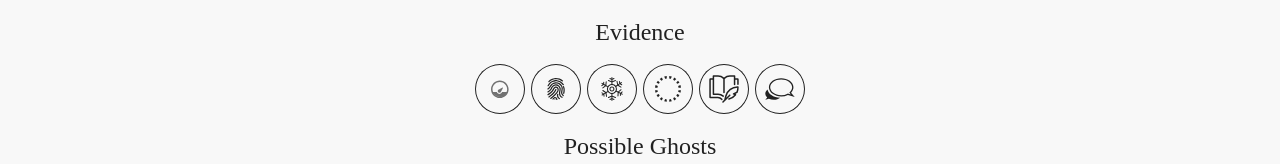
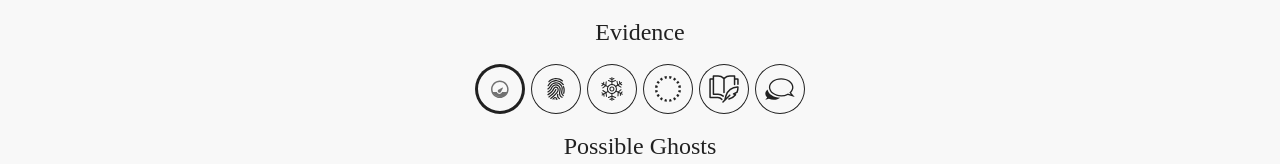
Before and after one commit to danWithABeard/phasmophobia-journal, a React (Create React App) app: page / in a window 1280 px wide. In both pictures the pointer is over the button "EMF LEVEL 5". Shown: the top 164 px of the page. Built offline with nearby package versions, Linux system fonts and the light colour scheme; the HTML template or start-up script is replaced by a standard one; a web font is replaced by a local one.

Commit message:
Usability style improvements

```diff
--- a/src/scss/_evidence.scss
+++ b/src/scss/_evidence.scss
@@ -38,6 +38,11 @@
     background-color: $bone;
     box-shadow: inset 0 0 0 1px $charcoal;
 
+    &:hover,
+    &:focus {
+      box-shadow: inset 0 0 0 3px $charcoal;
+    }
+
     path {
       fill: $charcoal;
     }
@@ -49,6 +54,11 @@
 
     path {
       fill: $bone;
+    }
+
+    &:hover,
+    &:focus {
+      box-shadow: inset 0 0 0 3px $bone;
     }
   }
 
--- a/src/scss/_footer.scss
+++ b/src/scss/_footer.scss
@@ -30,16 +30,23 @@ footer {
   border: 0;
   box-shadow: 0 0 0 1px $bone;
   color: $bone;
+  cursor: pointer;
   font-family: $body;
   height: 50px;
   margin: 20px 0;
   padding: 15px;
+  transition: box-shadow 300ms ease-in-out;
   width: 50px;
 
   &:focus {
     outline: 0;
   }
 
+  &:focus,
+  &:hover {
+    box-shadow: 0 0 0 2px $bone;
+  }
+
   path {
     fill: $bone;
   }
```
